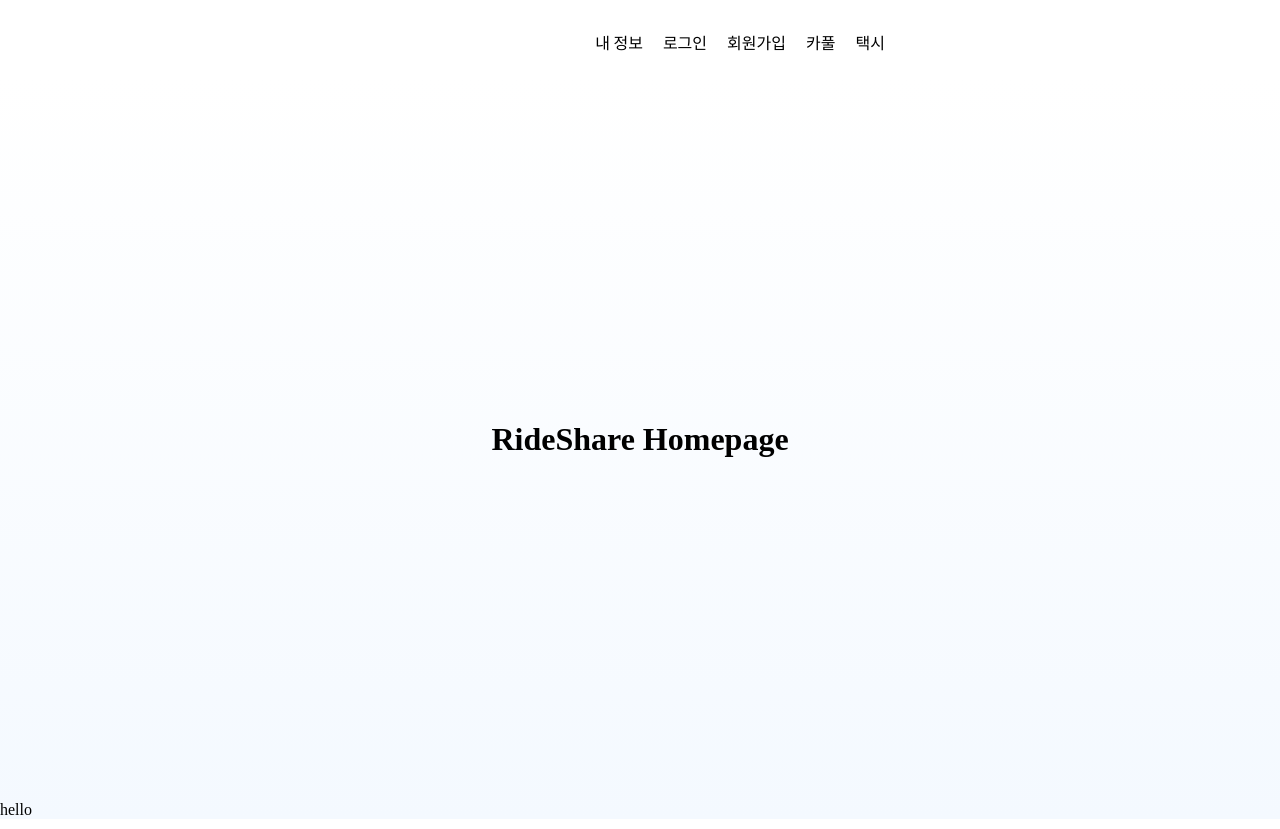
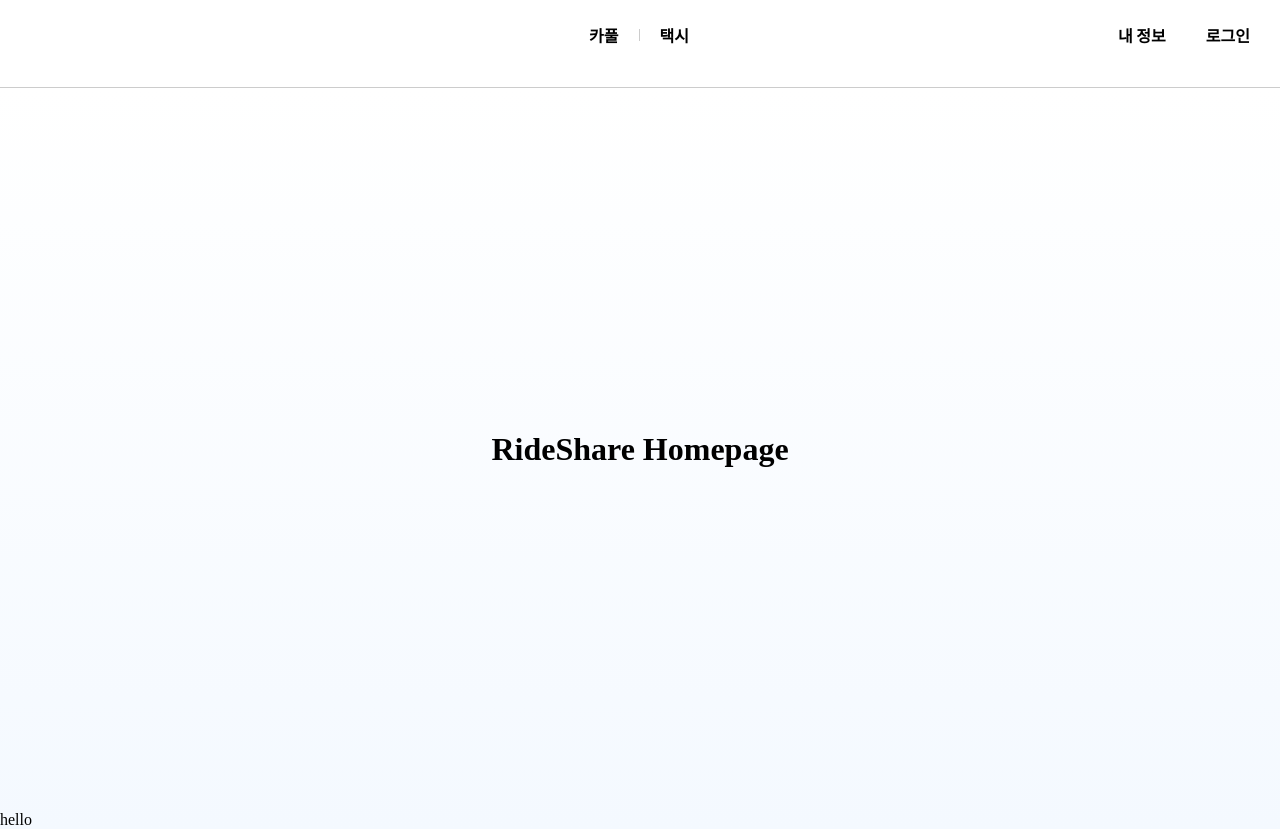
Before and after one commit to KNUCSE23-Capston-Design/RideShare_Web, a React (Create React App) app: page / in a window 1280 px wide. Built offline with nearby package versions, Linux system fonts and the light colour scheme; what react-naver-maps would draw is missing.

Commit message:
[feat] Header가 브라우저의 크기에 따라 동적으로 변화, 스타일 변경

```diff
--- a/src/components/Header.js
+++ b/src/components/Header.js
@@ -1,4 +1,4 @@
-import React from "react";
+import React, { useState, useEffect } from "react";
 import { Link } from "react-router-dom";
 import { Container as MapDiv } from "react-naver-maps";
 import { useRecoilState, useResetRecoilState } from "recoil";
@@ -12,57 +12,87 @@ const TaximarkerData = [
   { name: "TaxiLocation 3", latitude: 37.8649, longitude: 127.7411 },
 ];
 
-
 const CarpoolmarkerData = [
   { name: "CarpoolLocation 1", latitude: 37.8851, longitude: 127.7364 },
   { name: "CarpoolLocation 2", latitude: 37.8735, longitude: 127.7416 },
   { name: "CarpoolLocation 3", latitude: 37.8749, longitude: 127.7311 },
 ];
 
-
 const Header = () => {
   const resetTaxiMarkerData = useResetRecoilState(taxiDataState);
   const resetCarpoolMarkerData = useResetRecoilState(carpoolDataState);
   const [carpoolData, setCarpoolData] = useRecoilState(carpoolDataState);
   const [taxiData, setTaxiData] = useRecoilState(taxiDataState);
+  const [logoMargin, setLogoMargin] = useState("270px");
+  const [loginMargin, setLoginMargin] = useState("270px");
 
-  const handleHomeClick = () => { //홈 버튼 클릭시
-    resetCarpoolMarkerData(); // 카풀마커데이터 리셋
-    resetTaxiMarkerData(); // 택시마커데이터 리셋
+  //브라우저의 크기 변화시 로고와 로그인 자연스럽게 변화
+  useEffect(() => {
+    const handleResize = () => {
+      const windowWidth = window.innerWidth;
+      if (windowWidth <= 1500) {
+        setLogoMargin("30px");
+        setLoginMargin("30px");
+      } else {
+        setLogoMargin("270px");
+        setLoginMargin("270px");
+      }
     };
+
+    handleResize();
+    window.addEventListener("resize", handleResize);
+    return () => {
+      window.removeEventListener("resize", handleResize);
+    };
+  }, []);
+
+  const handleHomeClick = () => {
+    resetCarpoolMarkerData();
+    resetTaxiMarkerData();
+  };
+
   const handleCarpoolClick = () => {
-    resetTaxiMarkerData(); // 카풀 버튼 클릭시 택시마커데이터 리셋
+    resetTaxiMarkerData();
     setCarpoolData(CarpoolmarkerData);
   };
+
   const handleTaxiClick = () => {
-    resetCarpoolMarkerData(); // 택시 버튼 클릭시 카풀마커데이터 리셋
+    resetCarpoolMarkerData();
     setTaxiData(TaximarkerData);
   };
 
   return (
     <StyledHeader>
       <Link to="/" onClick={handleHomeClick}>
-                <MainLogo />
+        <MainLogo margin={logoMargin} />
       </Link>
       <StyledNav>
+        <NavLists>
+          <NavGroup>
+            <NavItem>
+              <NavLink to="/MapPage" onClick={handleCarpoolClick}>
+                카풀
+              </NavLink>
+            </NavItem>
+            <Divider />
+            <NavItem>
+              <NavLink to="/MapPage" onClick={handleTaxiClick}>
+                택시
+              </NavLink>
+            </NavItem>
+          </NavGroup>
+        </NavLists>
+      </StyledNav>
       <NavLists>
         <NavItem>
           <NavLink to="/Info">내 정보</NavLink>
         </NavItem>
-                    <NavItem>
-                        <NavLink to="/Login">로그인</NavLink>
-                    </NavItem>
-                    <NavItem>
-                        <NavLink to="/SignUp">회원가입</NavLink>
-                    </NavItem>
-                    <NavItem>
-                        <NavLink to="/MapPage" onClick={handleCarpoolClick}>카풀</NavLink>
-                    </NavItem>
-                    <NavItem>
-                        <NavLink to="/MapPage" onClick={handleTaxiClick}>택시</NavLink>
-                    </NavItem>
+        <CustomNavItem>
+          <CustomNavLink to="/Login" margin={loginMargin}>
+            로그인
+          </CustomNavLink>
+        </CustomNavItem>
       </NavLists>
-            </StyledNav>
     </StyledHeader>
   );
 };
@@ -73,36 +103,71 @@ export default Header;
   width: 140px;
   height: 50px;
   margin-top: 14px;
+  margin-left: ${(props) => props.margin};
+  transition: all 0.5s ease;
 `;
 
 const StyledHeader = styled.header`
   display: flex;
-    justify-content: center;
-    margin: 0 10px 9px 10px;
+  justify-content: space-between;
+  margin: 0;
   font-family: "Noto Sans KR", sans-serif;
+  border-bottom: 1px solid #ccc;
+  padding-bottom: 18px;
 `;
 
 const StyledNav = styled.nav`
   display: flex;
   align-items: center;
+  margin-right: auto;
+  margin-left: auto;
 `;
 
 const NavLists = styled.ul`
-    margin: 14px 0 0 60px;
   list-style: none;
   display: flex;
+  align-items: center;
+`;
+
+const NavGroup = styled.div`
+  display: flex;
+  align-items: center;
 `;
 
 const NavItem = styled.li`
   list-style: none;
-    margin: 10px;
+  margin-right: 10px;
+  margin-left: 10px;
 `;
 
 const NavLink = styled(Link)`
   text-decoration: none;
   color: black;
+  font-weight: bold;
   transition: all 0.5s ease;
   :hover {
     color: #0583f2;
   }
 `;
+
+const Divider = styled.div`
+  width: 1px;
+  height: 12px;
+  background-color: #ccc;
+  margin: 0 10px;
+`;
+
+const CustomNavItem = styled.li`
+  margin-left: 30px;
+`;
+
+const CustomNavLink = styled(Link)`
+  text-decoration: none;
+  color: black;
+  font-weight: bold;
+  transition: all 0.5s ease;
+  margin-right: ${(props) => props.margin};
+  :hover {
+    color: #0583f2;
+  }
+`;
```
Lines whose indentation alone changed are shown as unchanged.
